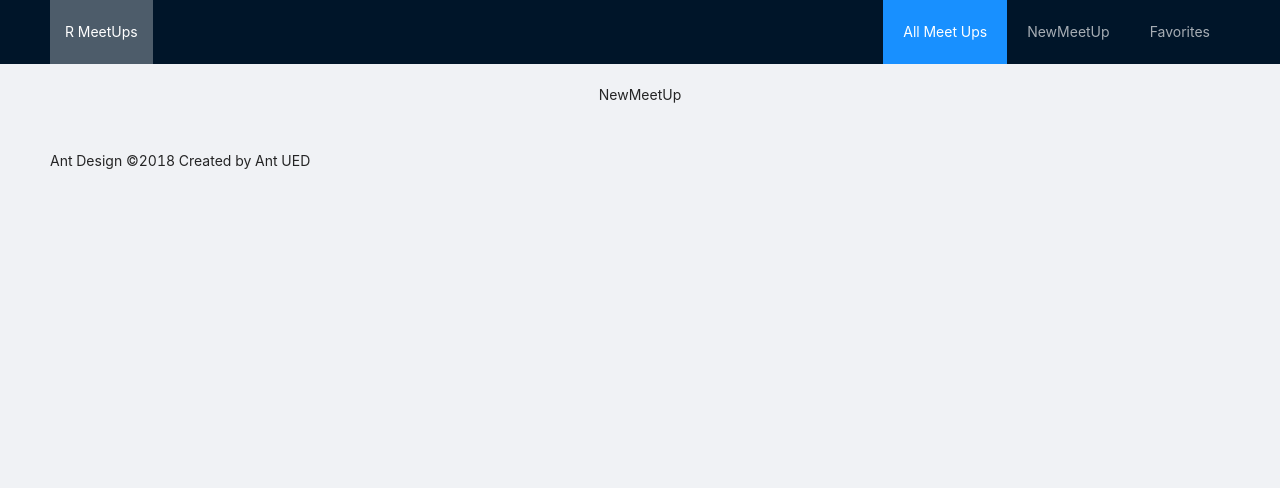
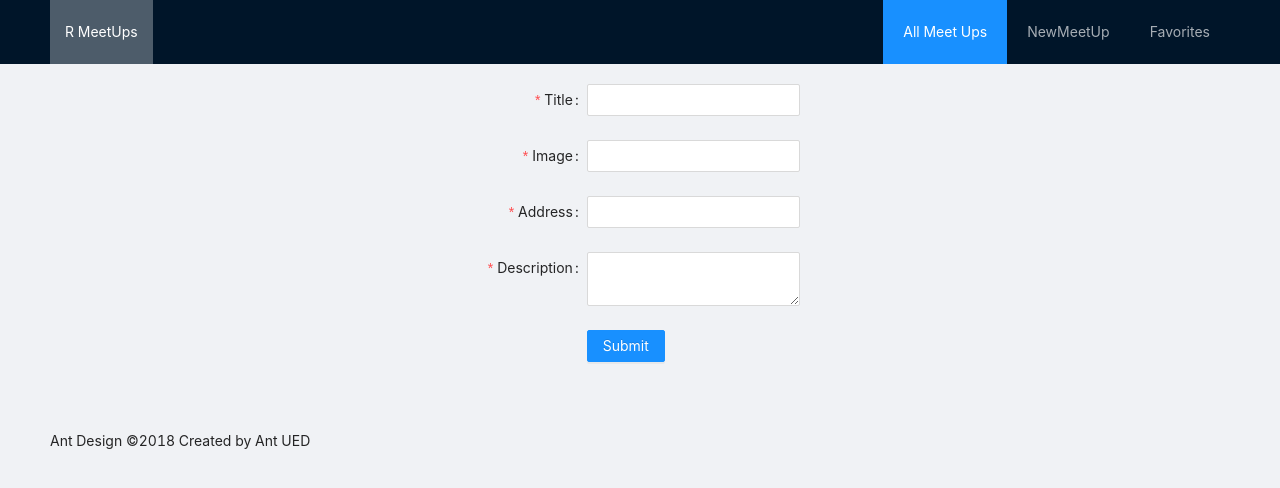
Before and after one commit to autoex/React-Crash-Course-for-Beginners-2021, a React (Create React App) app: page /new in a window 1280 px wide. Shown: the top 488 px of the page. Built offline with nearby package versions, Linux system fonts and the light colour scheme.

Commit message:
add form

```diff
--- /dev/null
+++ b/src/components/FormMeetUp.js
@@ -0,0 +1,72 @@
+import React from 'react';
+import { Form, Input, Button, Checkbox } from 'antd';
+
+const FormMeetUp = () => {
+    const onFinish = (values) => {
+        console.log('Success:', values);
+    };
+
+    const onFinishFailed = (errorInfo) => {
+        console.log('Failed:', errorInfo);
+    };
+    return (
+        <Form
+            name="basic"
+            labelCol={{ span: 8 }}
+            wrapperCol={{ span: 16 }}
+            initialValues={{ remember: true }}
+            onFinish={onFinish}
+            onFinishFailed={onFinishFailed}
+            autoComplete="off"
+        >
+            <Form.Item
+                label="Title"
+                name="title"
+                rules={[{ required: true, message: 'Please input your title!' }]}
+            >
+                <Input />
+            </Form.Item>
+
+            <Form.Item
+                label="Image"
+                name="image"
+                rules={[{ required: true, message: 'Please input your image url!' }, {
+                    type: 'url',
+                    warningOnly: true,
+                },
+                    {
+                        type: 'string',
+                        min: 6,
+                    },]}
+            >
+                <Input type='url' />
+            </Form.Item>
+
+            <Form.Item
+                label="Address"
+                name="address"
+                rules={[{ required: true, message: 'Please input your address!' }]}
+            >
+                <Input />
+            </Form.Item>
+
+            <Form.Item
+                label="Description"
+                name="description"
+                rules={[{ required: true, message: 'Please input your description!' }]}
+            >
+                <Input.TextArea />
+            </Form.Item>
+
+
+
+            <Form.Item wrapperCol={{ offset: 8, span: 16 }}>
+                <Button type="primary" htmlType="submit">
+                    Submit
+                </Button>
+            </Form.Item>
+        </Form>
+    );
+};
+
+export default FormMeetUp;
--- a/src/pages/AllMeetUps.js
+++ b/src/pages/AllMeetUps.js
@@ -23,7 +23,10 @@ const DUMMY_DATA = [
 ];
 const AllMeetUps = () => {
 
-    return  <MeetUpList data={DUMMY_DATA}/>
+    return  (<>
+
+        <MeetUpList data={DUMMY_DATA}/>
+        </>)
 
 };
 
--- a/src/pages/NewMeetUp.js
+++ b/src/pages/NewMeetUp.js
@@ -1,10 +1,9 @@
 import React from 'react';
+import FormMeetUp from "../components/FormMeetUp";
 
 const NewMeetUp = () => {
     return (
-        <div>
-            NewMeetUp
-        </div>
+        <FormMeetUp/>
     );
 };
 
```
